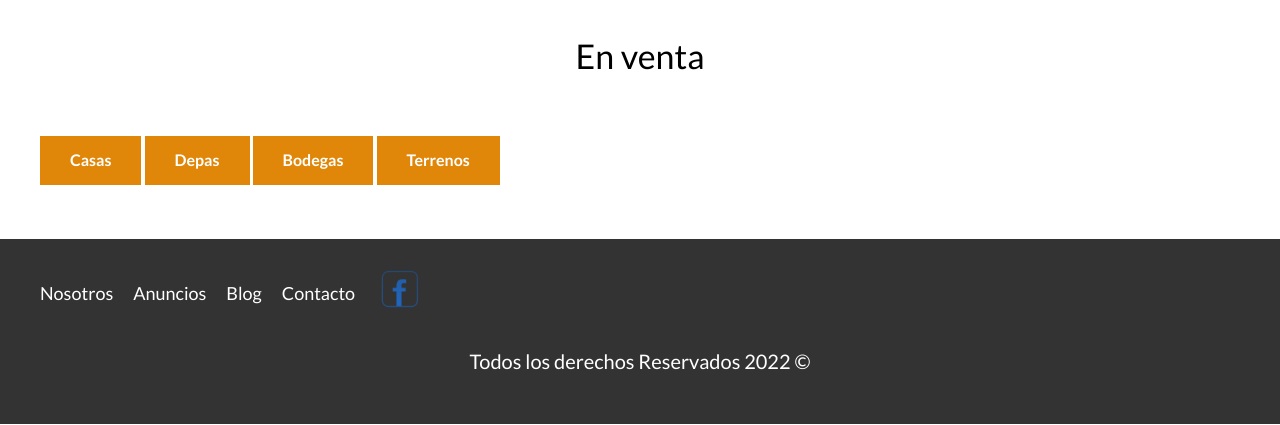
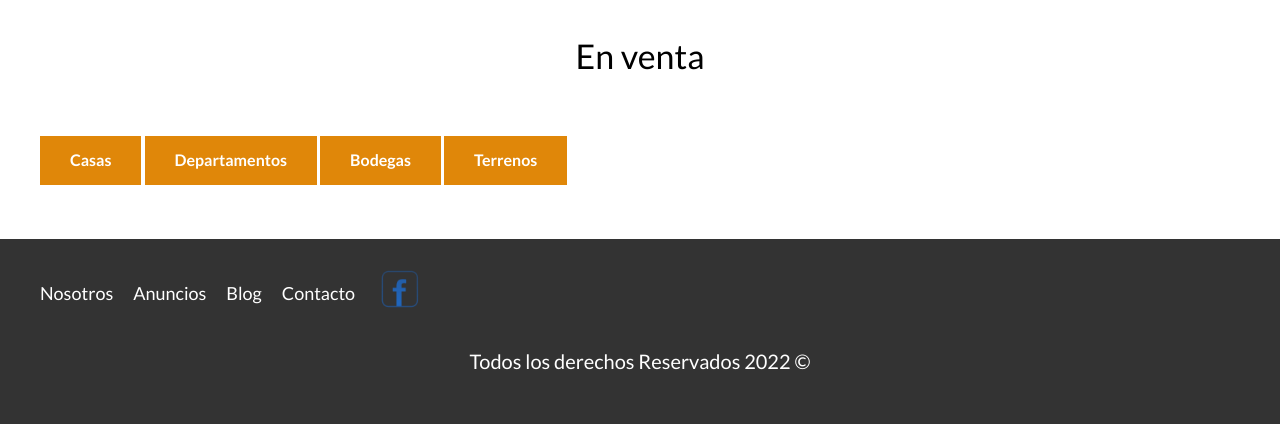
Before and after one commit to Dan10vaz/public, a PHP site: page /inmuebles.php in a window 1280 px wide. Shown: the part 234-659 px from the top of the page. Run offline with PHP 8.4, Linux system fonts and the light colour scheme; data that the repository does not hold is empty.

Commit message:
Se cambio la palabra depas por departamentos

```diff
--- a/inmuebles.php
+++ b/inmuebles.php
@@ -22,7 +22,7 @@ echo 'En renta';
 ?>
 </strong></h2>
     <a href="<?php echo '/inmuebles.php?estatus='.$estatus.'&tipo=casa'?>" class="boton-amarillo">Casas</a>
-    <a href="<?php echo '/inmuebles.php?estatus='.$estatus.'&tipo=departamento'?>" class="boton-amarillo">Depas</a>
+    <a href="<?php echo '/inmuebles.php?estatus='.$estatus.'&tipo=departamento'?>" class="boton-amarillo">Departamentos</a>
     <a href="<?php echo '/inmuebles.php?estatus='.$estatus.'&tipo=bodega'?>" class="boton-amarillo">Bodegas</a>
     <a href="<?php echo '/inmuebles.php?estatus='.$estatus.'&tipo=terreno'?>" class="boton-amarillo">Terrenos</a>
     <br>
```
Also changed, not shown: imagenes/8158801e1dbf38308a2ab40556d1d60b.jpg (added).
